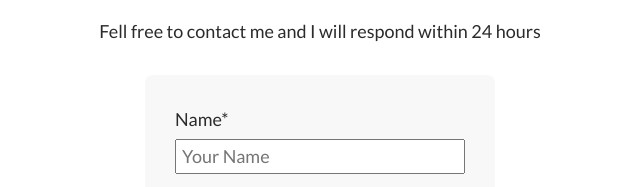
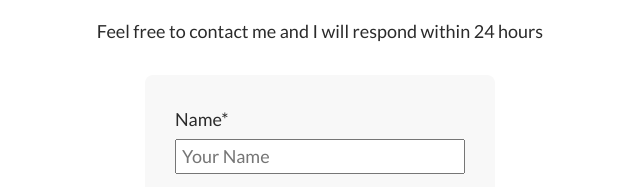
Before and after one commit to Aya-Ogihara/portfolio-website, a plain HTML site: page contact.html in a window 1280 px wide. Shown: the part 214-401 px from the top of the page, 320-960 px from the left. Drawn offline with nearby package versions, Linux system fonts and the light colour scheme.

Commit message:
Fix typo

```diff
--- a/contact.html
+++ b/contact.html
@@ -28,7 +28,7 @@
   </header>
   <section class="contact section-header">
     <h1>Contact Information</h1>
-    <p>Fell free to contact me and I will respond within 24 hours</p>
+    <p>Feel free to contact me and I will respond within 24 hours</p>
     <!--add action later-->
     <form action="#" method="post">
       <label class="standard-label" for="name">Name<span>*</span></label>
```
